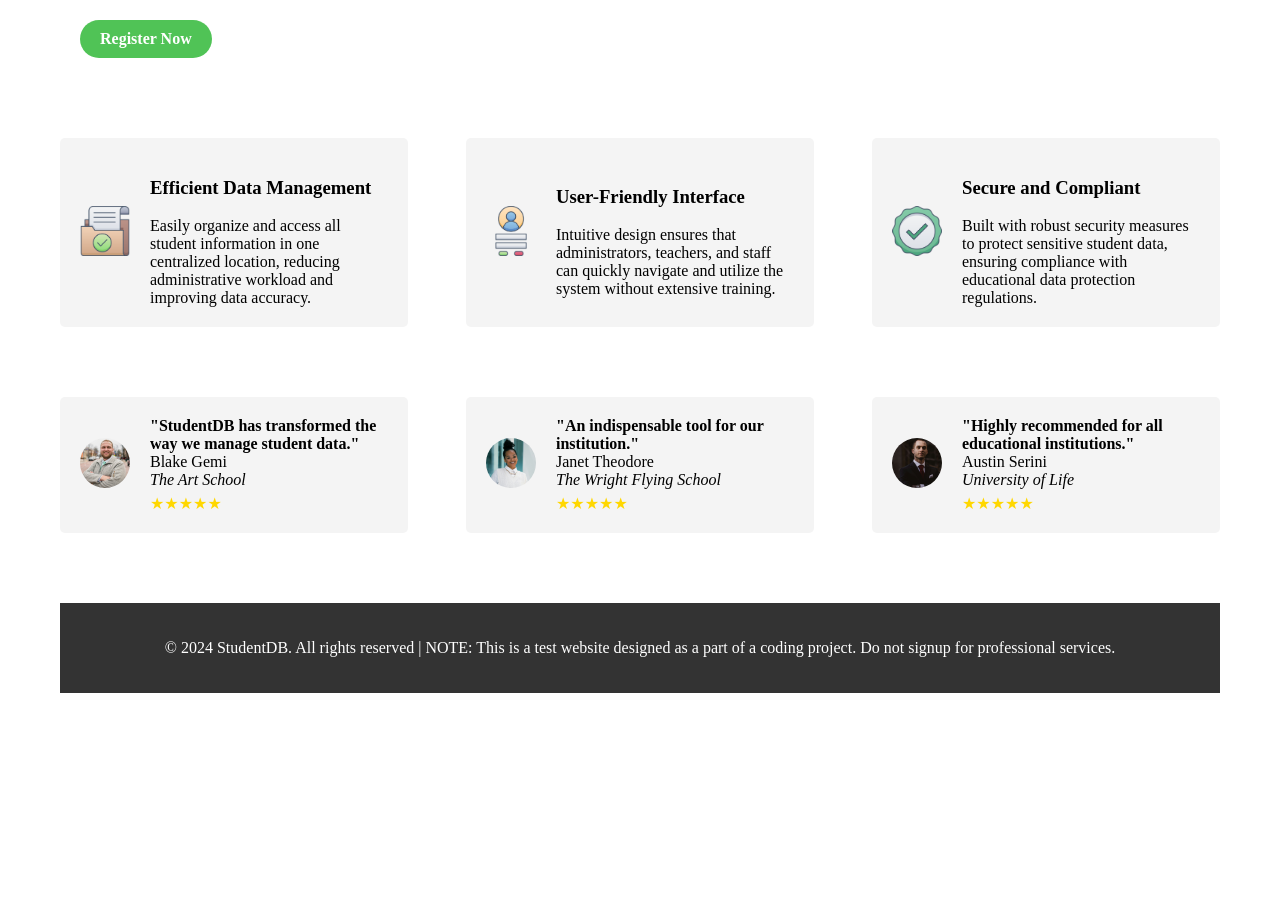
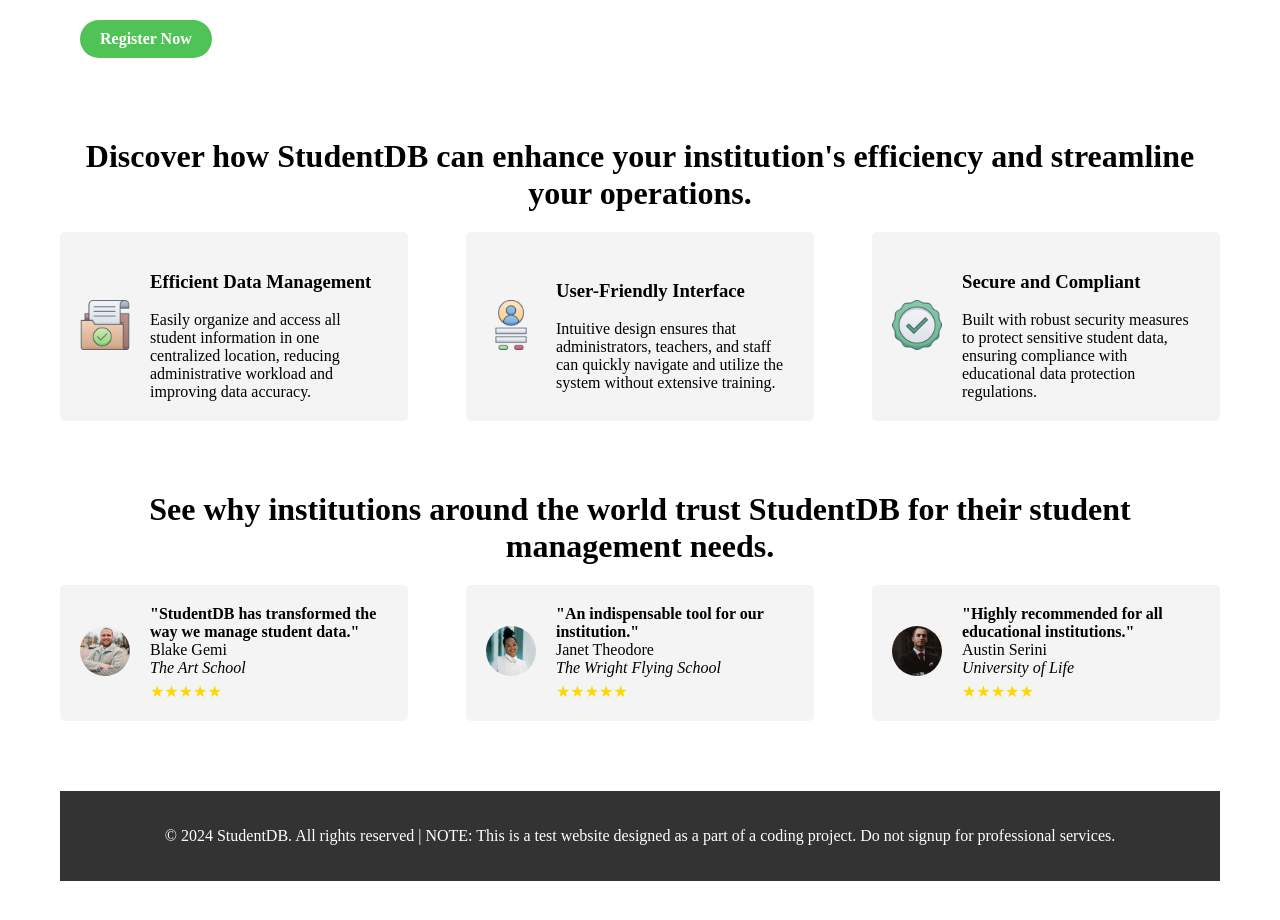
Before and after one commit to emanoj1/studentdb-client, a React (Create React App) app: page / in a window 1280 px wide. Shown: the part 780-1700 px from the top of the page. Before the commit the page ends 1533 px from the top, so only its background shows below. Built offline with nearby package versions, Linux system fonts and the light colour scheme.

Commit message:
feat: add section headings on homepage

```diff
--- a/src/components/Home.css
+++ b/src/components/Home.css
@@ -114,6 +114,13 @@
     margin-top: 5px;
   }
 
+  /* Section headings */
+  .section-heading {
+    font-size: 2rem;
+    margin-bottom: 20px;
+    text-align: center;
+  }
+
   /* Footer section */
   .footer {
     background-color: #333;
--- a/src/components/Home.js
+++ b/src/components/Home.js
@@ -34,6 +34,7 @@ function Home() {
       </div>
 
       {/* Features Section */}
+      <h2 className="section-heading">Discover how StudentDB can enhance your institution's efficiency and streamline your operations. </h2>
       <div className="features-section">
         <div className="feature-box">
           <div className="feature-icon">
@@ -65,6 +66,7 @@ function Home() {
       </div>
 
       {/* Testimonials Section */}
+      <h2 className="section-heading">See why institutions around the world trust StudentDB for their student management needs.</h2>
       <div className="testimonials-section">
         <div className="testimonial-box">
           <div className="testimonial-image">
```
